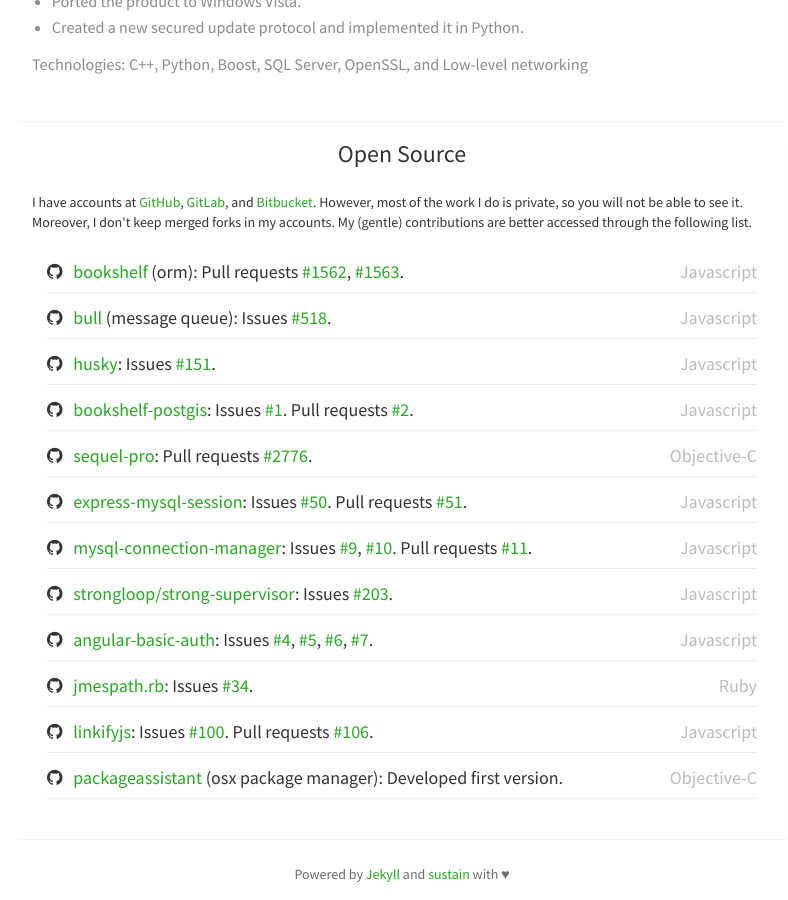
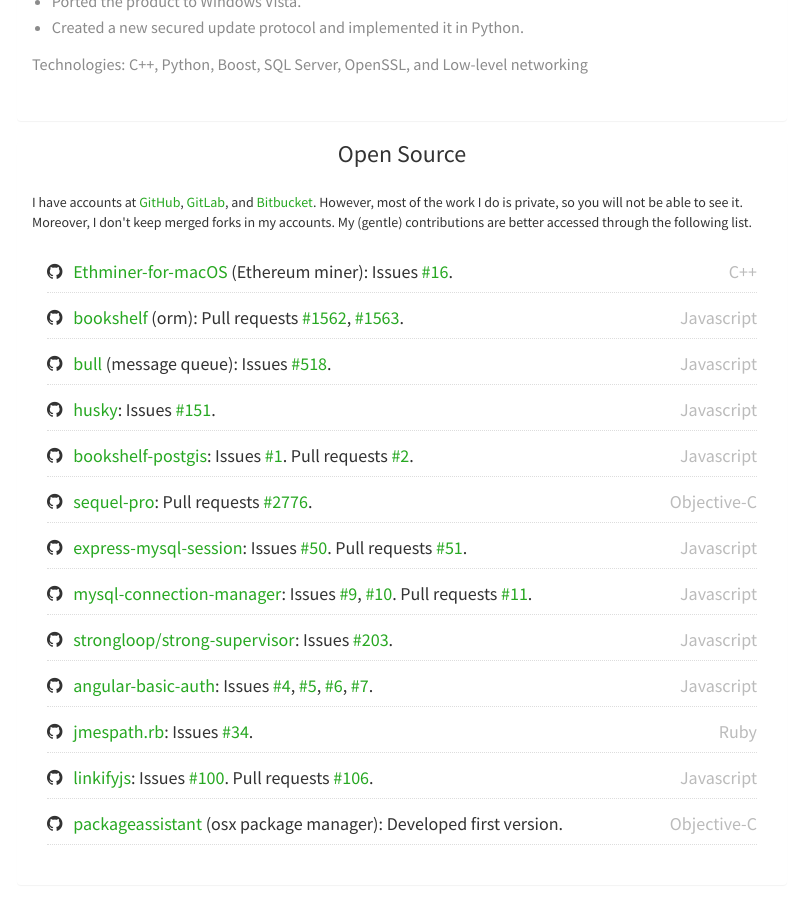
Before and after one commit to fcarreiro/fcarreiro.github.com, a Jekyll site: the page built from projects.html, in a window 1280 px wide and 900 px high, scrolled down 2319 px. Shown: the whole window, without its empty margins (238-1026 px from the left). Built offline with Jekyll 4.4.1, drawn with Linux system fonts in a browser that asks for light colours; nearby versions of some CDN libraries.

Commit message:
Contribution to Ethminer-for-macOS

```diff
--- a/_data/opensource.yml
+++ b/_data/opensource.yml
@@ -1,3 +1,10 @@
+- title: 'Ethminer-for-macOS'
+  addendum: 'Ethereum miner'
+  url: 'https://github.com/ArtSabintsev/Ethminer-for-macOS/'
+  issues: [16]
+  prs: []
+  language: 'C++'
+
 - title: 'bookshelf'
   addendum: 'orm'
   url: 'https://github.com/tgriesser/bookshelf/'
```
